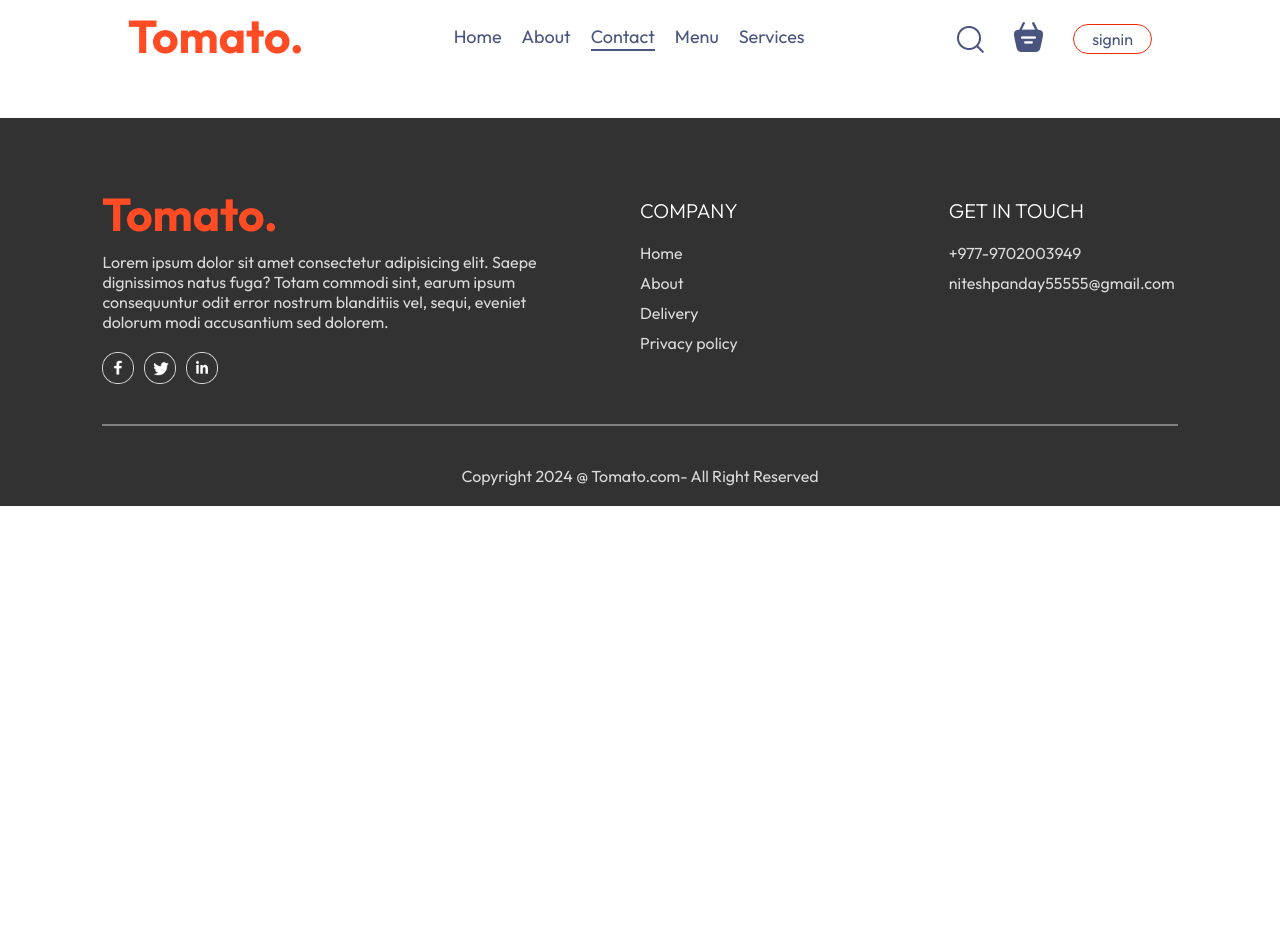
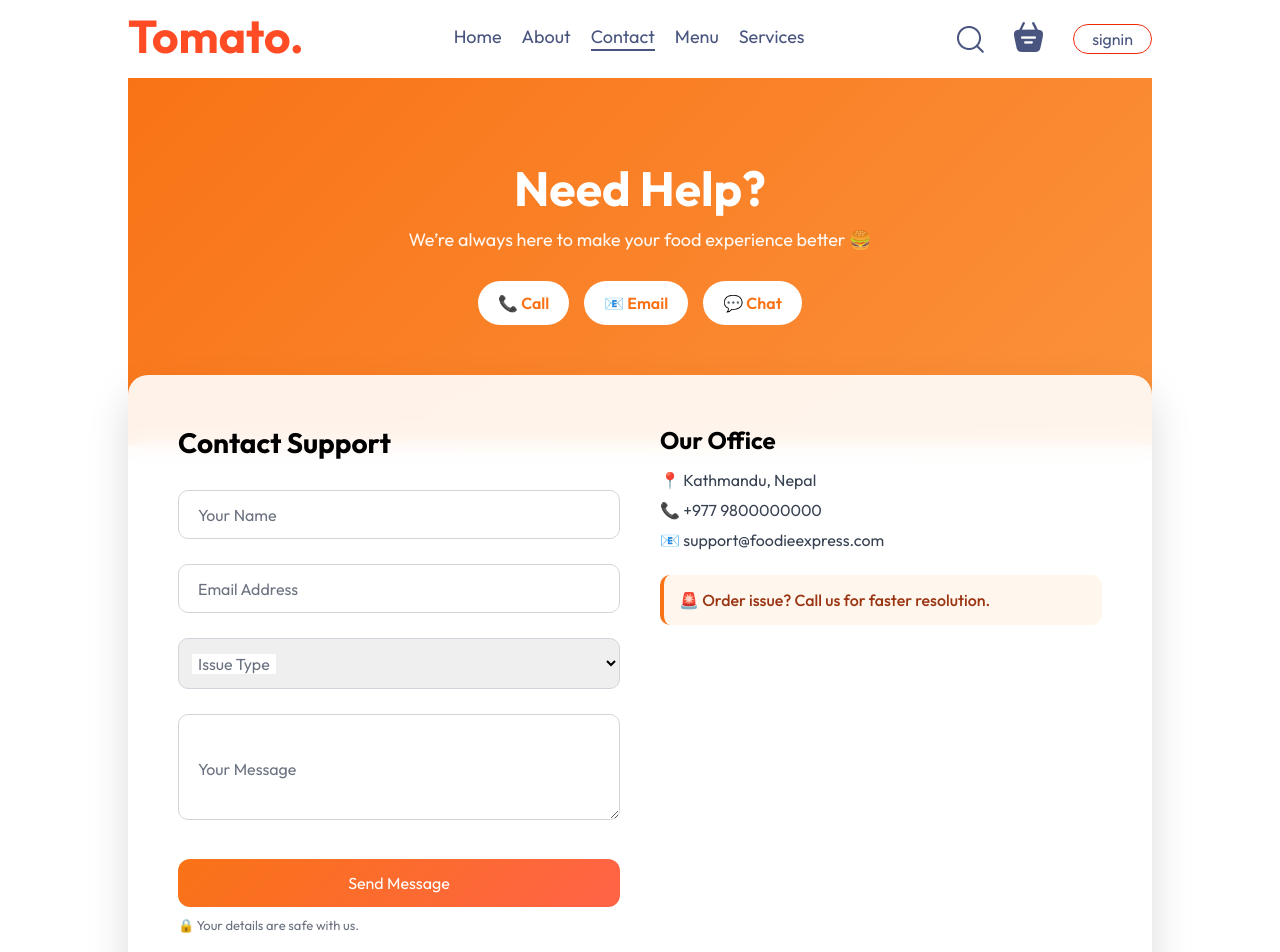
Before and after one commit to Niteshpanday05/food-order, a React (Vite) app: page /contact in a window 1280 px wide. Shown: the top 952 px of the page. Before the commit the page ends 800 px from the top, so only its background shows below. Built offline with nearby package versions, Linux system fonts and the light colour scheme.

Commit message:
contsct section

```diff
--- a/src/App.jsx
+++ b/src/App.jsx
@@ -9,6 +9,7 @@ import Footer from "./components/Footer/Footer";
 import LoginPopup from "./components/LoginPopup/LoginPopup";
 import About from "./pages/About/About";
 import Menu from "./pages/Menu/Menu";
+import Contact from "./pages/Contact/Contact";
 
 const App = () => {
 
@@ -25,6 +26,7 @@ const App = () => {
           <Route path="/order" element={<PlaceOrder />} />
           <Route path="/about" element={<About />} />
            <Route path="/menu" element={<Menu />} />
+           <Route path="/contact" element={<Contact/>}/>
 
         </Routes>
       </div>
--- /dev/null
+++ b/src/pages/Contact/Contact.css
@@ -0,0 +1,168 @@
+/* Wrapper */
+.contact-wrapper {
+  font-family: "Segoe UI", sans-serif;
+  background: #f9fafb;
+  padding-bottom: 80px;
+}
+
+/* Hero */
+.contact-hero {
+  background: linear-gradient(135deg, #f97316, #fb923c);
+  color: white;
+  padding: 80px 20px 120px;
+  text-align: center;
+}
+
+.contact-hero h1 {
+  font-size: 48px;
+  margin-bottom: 10px;
+}
+
+.contact-hero p {
+  font-size: 18px;
+  opacity: 0.95;
+}
+
+.support-buttons {
+  margin-top: 30px;
+  display: flex;
+  justify-content: center;
+  gap: 15px;
+  flex-wrap: wrap;
+}
+
+.support-buttons a {
+  background: white;
+  color: #f97316;
+  padding: 12px 20px;
+  border-radius: 50px;
+  text-decoration: none;
+  font-weight: 600;
+  transition: transform 0.3s, box-shadow 0.3s;
+}
+
+.support-buttons a:hover {
+  transform: translateY(-4px);
+  box-shadow: 0 10px 25px rgba(0, 0, 0, 0.2);
+}
+
+/* Card */
+.contact-card {
+  max-width: 1100px;
+  margin: -70px auto 0;
+  background: rgba(255, 255, 255, 0.9);
+  backdrop-filter: blur(10px);
+  border-radius: 20px;
+  display: flex;
+  gap: 40px;
+  padding: 50px;
+  box-shadow: 0 20px 40px rgba(0, 0, 0, 0.15);
+}
+
+/* Form */
+.contact-form {
+  flex: 1;
+}
+
+.contact-form h2 {
+  margin-bottom: 30px;
+  font-size: 28px;
+}
+
+.input-group {
+  position: relative;
+  margin-bottom: 25px;
+}
+
+.input-group input,
+.input-group select,
+.input-group textarea {
+  width: 100%;
+  padding: 14px;
+  border-radius: 10px;
+  border: 1px solid #d1d5db;
+  outline: none;
+  font-size: 15px;
+}
+
+.input-group label {
+  position: absolute;
+  left: 14px;
+  top: 50%;
+  transform: translateY(-50%);
+  background: white;
+  padding: 0 6px;
+  color: #6b7280;
+  pointer-events: none;
+  transition: 0.3s;
+}
+
+.input-group input:focus + label,
+.input-group input:valid + label,
+.input-group textarea:focus + label,
+.input-group textarea:valid + label,
+.input-group select:focus + label,
+.input-group select:valid + label {
+  top: -8px;
+  font-size: 12px;
+  color: #f97316;
+}
+
+.contact-form button {
+  width: 100%;
+  background: linear-gradient(135deg, #f97316, tomato);
+  border: none;
+  color: white;
+  padding: 14px;
+  font-size: 16px;
+  border-radius: 12px;
+  cursor: pointer;
+  margin-top: 10px;
+}
+
+.contact-form button:hover {
+  opacity: 0.9;
+}
+
+.privacy {
+  font-size: 13px;
+  color: #6b7280;
+  margin-top: 10px;
+}
+
+/* Info */
+.contact-info {
+  flex: 1;
+}
+
+.contact-info h3 {
+  margin-bottom: 15px;
+  font-size: 24px;
+}
+
+.contact-info p {
+  margin-bottom: 10px;
+  color: #374151;
+}
+
+.info-box {
+  margin-top: 25px;
+  background: #fff7ed;
+  padding: 15px;
+  border-left: 4px solid #f97316;
+  border-radius: 10px;
+  color: #9a3412;
+  font-weight: 500;
+}
+
+/* Responsive */
+@media (max-width: 768px) {
+  .contact-card {
+    flex-direction: column;
+    padding: 30px;
+  }
+
+  .contact-hero h1 {
+    font-size: 36px;
+  }
+}
--- /dev/null
+++ b/src/pages/Contact/Contact.jsx
@@ -0,0 +1,78 @@
+import "./Contact.css";
+
+const Contact = () => {
+  const handleSubmit = (e) => {
+    e.preventDefault();
+    alert("Message sent successfully 🍕 Our team will reach you soon!");
+  };
+
+  return (
+    <section className="contact-wrapper">
+      {/* Hero */}
+      <div className="contact-hero">
+        <h1>Need Help?</h1>
+        <p>We’re always here to make your food experience better 🍔</p>
+
+        <div className="support-buttons">
+          <a href="tel:+9779800000000">📞 Call</a>
+          <a href="mailto:support@foodieexpress.com">📧 Email</a>
+          <a href="#">💬 Chat</a>
+        </div>
+      </div>
+
+      {/* Glass Card */}
+      <div className="contact-card">
+        <form className="contact-form" onSubmit={handleSubmit}>
+          <h2>Contact Support</h2>
+
+          <div className="input-group">
+            <input type="text" required />
+            <label>Your Name</label>
+          </div>
+
+          <div className="input-group">
+            <input type="email" required />
+            <label>Email Address</label>
+          </div>
+
+          <div className="input-group">
+            <select required>
+              <option value=""></option>
+              <option>Late Delivery</option>
+              <option>Wrong Order</option>
+              <option>Payment Issue</option>
+              <option>Refund Query</option>
+              <option>Other</option>
+            </select>
+            <label>Issue Type</label>
+          </div>
+
+          <div className="input-group">
+            <textarea rows="4" required></textarea>
+            <label>Your Message</label>
+          </div>
+
+          <button type="submit">Send Message</button>
+
+          <p className="privacy">
+            🔒 Your details are safe with us.
+          </p>
+        </form>
+
+        {/* Info */}
+        <div className="contact-info">
+          <h3>Our Office</h3>
+          <p>📍 Kathmandu, Nepal</p>
+          <p>📞 +977 9800000000</p>
+          <p>📧 support@foodieexpress.com</p>
+
+          <div className="info-box">
+            🚨 Order issue? Call us for faster resolution.
+          </div>
+        </div>
+      </div>
+    </section>
+  );
+};
+
+export default Contact;
```
Also changed, not shown: src/assets/food-png.webp (added).
